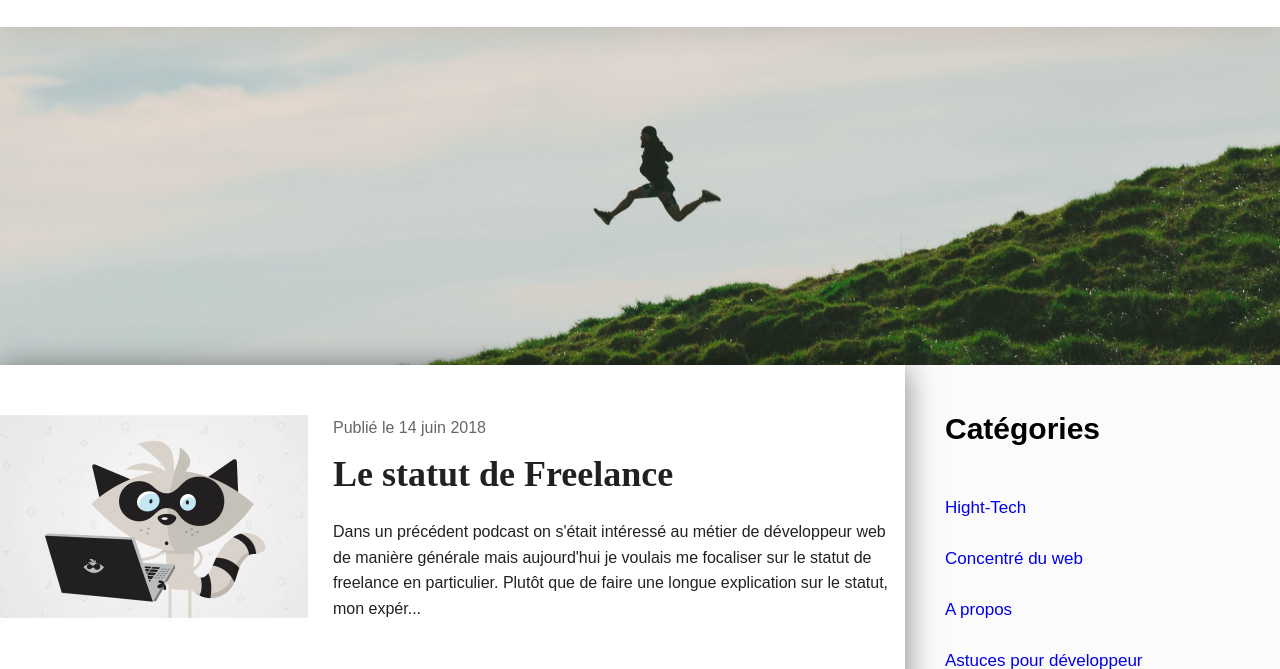
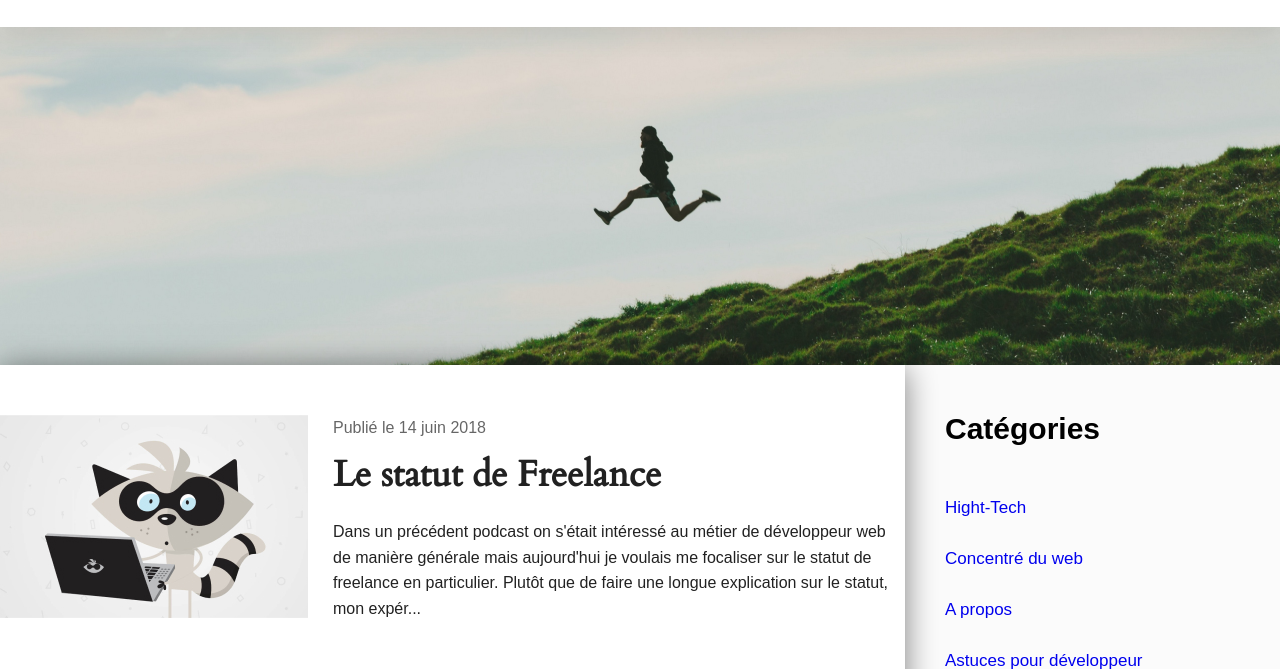
Before and after one commit to Thioubado/blog, a plain HTML site: page index.html in a window 1280 px wide. Shown: the part 62-731 px from the top of the page. Drawn offline with Linux system fonts and the light colour scheme.

Commit message:
polices personnalisées

```diff
--- a/index.html
+++ b/index.html
@@ -6,6 +6,7 @@
     <meta http-equiv="X-UA-Compatible" content="ie=edge">
     <title>Mon Blog</title>
     <link rel="stylesheet" href="style.css">
+    <link href="https://fonts.googleapis.com/css?family=Cardo" rel="stylesheet">
 </head>
 <body>
     <header class="topbar">
--- a/style.css
+++ b/style.css
@@ -1,3 +1,16 @@
+@font-face{
+    font-family: 'Monserrat',
+    src: url('fonts/Monserrat-Regular.otf') format('opentype');
+    font-weight:400;
+}
+
+@font-face{
+    font-family: 'Monserrat',
+    src: url('fonts/Monserrat-Bold.otf') format('opentype');
+    font-weight: 700;
+}
+
+
 * {
     box-sizing: border-box;
 }
```
Also changed, not shown: fonts/Montserrat-Bold.otf (added), fonts/Montserrat-Regular.otf (added).
